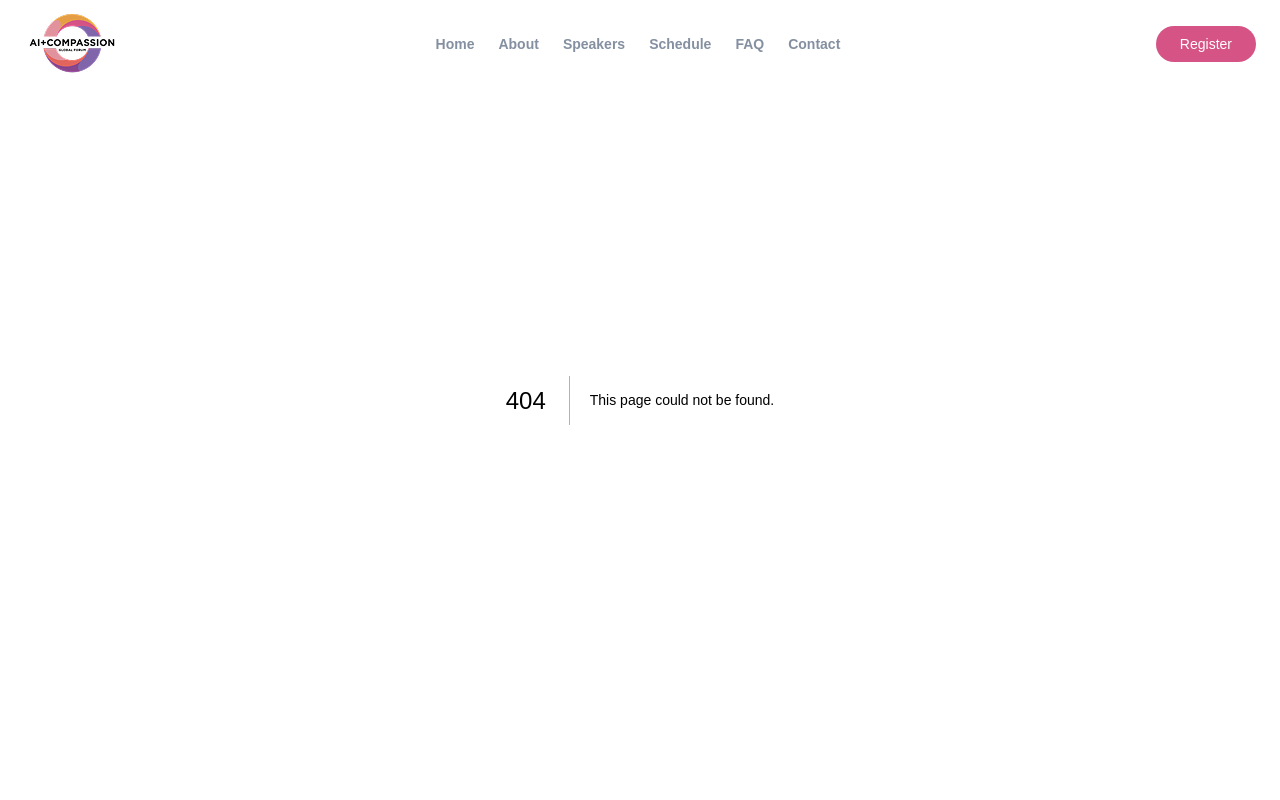
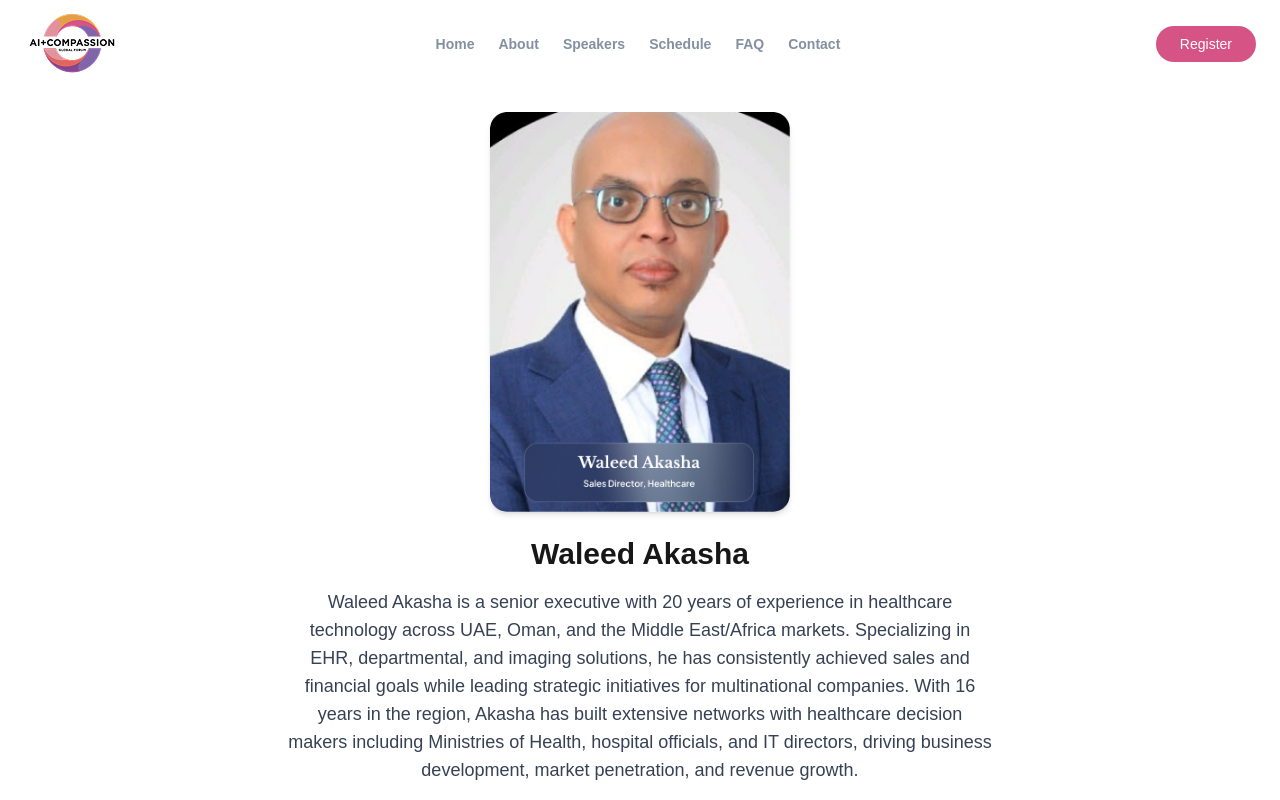
Before and after one commit to Algonots/ai-compassion_website, a Next.js app: page /speakers/waleed-akasha in a window 1280 px wide. Before the commit this address had no page. Shown: the top 800 px of the page. Built offline with nearby package versions, Linux system fonts and the light colour scheme.

Commit message:
updated new speaker

```diff
--- a/src/app/speakers/ahmed-khbeer/page.jsx
+++ b/src/app/speakers/ahmed-khbeer/page.jsx
@@ -16,7 +16,6 @@ export default function GaryABolles() {
       <p className="mt-4 text-lg text-gray-700">
         Ahmed Khbeer is Partner and Group CEO at Tafaseel BPO, growing the company from seven employees to 2000+ across six countries (UAE, KSA, Egypt, Qatar, Bahrain, US), earning top CX awards and attracting global investment. Founder and CEO of OnBoard, UAE's first People-as-a-Service EOR subscription platform, and Co-Founder of
 Rannah.ae, the world's first automated on-demand call center subscription platform. Board member at Dubai Chamber of Commerce Contact Centers Business Group, currently building Sonic AI, the Middle East’s first voice AI Unicorn.
-Region: GCC/Europe
       </p>
     </div>
   );
--- /dev/null
+++ b/src/app/speakers/waleed-akasha/page.jsx
@@ -0,0 +1,21 @@
+import Image from "next/image";
+import waleed from "@/../public/waleed.png";
+
+export default function GaryABolles() {
+  return (
+    <div className="p-8 max-w-3xl mx-auto text-center mt-20">
+      <Image
+        src={waleed}
+        alt="Hiroshi Ishiguro"
+        width={300}
+        height={300}
+        className="mx-auto rounded-2xl shadow-md"
+      />
+      <h1 className="text-3xl font-bold mt-6">Waleed Akasha
+</h1>
+      <p className="mt-4 text-lg text-gray-700">
+        Waleed Akasha is a senior executive with 20 years of experience in healthcare technology across UAE, Oman, and the Middle East/Africa markets. Specializing in EHR, departmental, and imaging solutions, he has consistently achieved sales and financial goals while leading strategic initiatives for multinational companies. With 16 years in the region, Akasha has built extensive networks with healthcare decision makers including Ministries of Health, hospital officials, and IT directors, driving business development, market penetration, and revenue growth.
+      </p>
+    </div>
+  );
+}
--- a/src/components/speakerSection/index.jsx
+++ b/src/components/speakerSection/index.jsx
@@ -43,6 +43,7 @@ import krohn from "@/../public/krohn.png";
 import breen from "@/../public/breen.png";
 import anas from "@/../public/anas.png";
 import ahmed from "@/../public/ahmed.png";
+import waleed from "@/../public/waleed.png";
 const speakers = [
   {
     slug: "hiroshi-ishiguro",
@@ -290,6 +291,12 @@ const speakers = [
     title: "Anas Almarie is an award-winning digital growth consultant and engineer with 17 years of experience, leading Social Station Branding & Marketing Agency in Dubai. He serves Fortune 500 companies and local businesses with branding, digital marketing, AI, and social media solutions. As Digital Marketing Institute trainer and LinkedIn Solutions Advisor, he maintains 98% satisfaction feedback. A keynote speaker featured on Dubai Eye, Sky News Arabia, Al Arabiya, and CNBC Arabia, Almarie speaks at events across the MENA region.",
     img: ahmed
   },
+  {
+    slug: "waleed-akasha",
+    name: "Waleed Akasha",
+    title: "Anas Almarie is an award-winning digital growth consultant and engineer with 17 years of experience, leading Social Station Branding & Marketing Agency in Dubai. He serves Fortune 500 companies and local businesses with branding, digital marketing, AI, and social media solutions. As Digital Marketing Institute trainer and LinkedIn Solutions Advisor, he maintains 98% satisfaction feedback. A keynote speaker featured on Dubai Eye, Sky News Arabia, Al Arabiya, and CNBC Arabia, Almarie speaks at events across the MENA region.",
+    img: waleed
+  },
 ];
 
 
```
Also changed, not shown: public/waleed.png (added).
